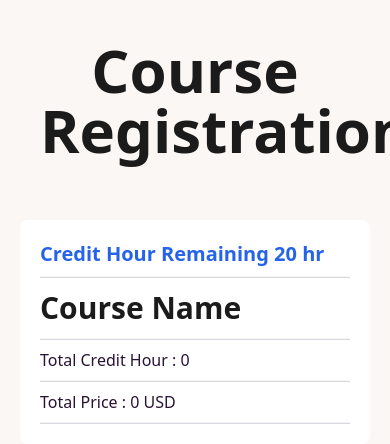
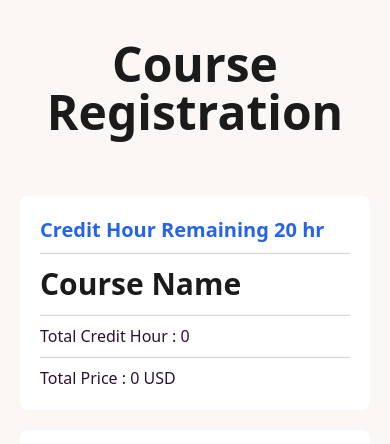
Before and after one commit to Raziur-Rahman/Course-Registration, a React (Vite) app: page / in a window 390 px wide. Shown: the top 444 px of the page. Built offline with nearby package versions, Linux system fonts and the light colour scheme; grey boxes are pictures that could not be loaded.

Commit message:
Answer of the Quiestion are given in readme file

```diff
--- a/src/App.jsx
+++ b/src/App.jsx
@@ -6,7 +6,7 @@ function App() {
   return (
     <>
       <div>
-        <h1 className='text-6xl text-center text-[#1C1B1B] font-bold m-5 p-5'>Course Registration</h1>
+        <h1 className='text-5xl text-center text-[#1C1B1B] font-bold m-5 p-5'>Course Registration</h1>
       </div>
       <div className='mx-5 xl:mx-28'>
         <Home></Home>
--- a/src/Components/Cart/Cart.jsx
+++ b/src/Components/Cart/Cart.jsx
@@ -27,7 +27,6 @@ function Cart({course, price, creditHours, remaining}) {
                 </div>
                 <div>
                     <p className="mt-2 font-medium">Total Price : {price} USD</p>
-                    <hr class="mt-2  h-[2px] bg-gray-400 opacity-40 dark:opacity-80" />
                 </div>
             </div>
 
--- a/src/Components/Home/Home.jsx
+++ b/src/Components/Home/Home.jsx
@@ -55,7 +55,7 @@ function Home() {
 
     return (
         <>
-            <div className="flex flex-col-reverse lg:flex-row">
+            <div className="flex flex-col-reverse lg:flex-row mb-10">
                 <div className="grid grid-cols-1 md:grid-cols-2 lg:grid-cols-3 gap-4 lg:w-3/4">
                     {Courses.map((course) => (
                         <div className="card p-4 rounded-lg bg-white">
```
Also changed, not shown: 1 other file (tests, documents, lock files or other folders).
